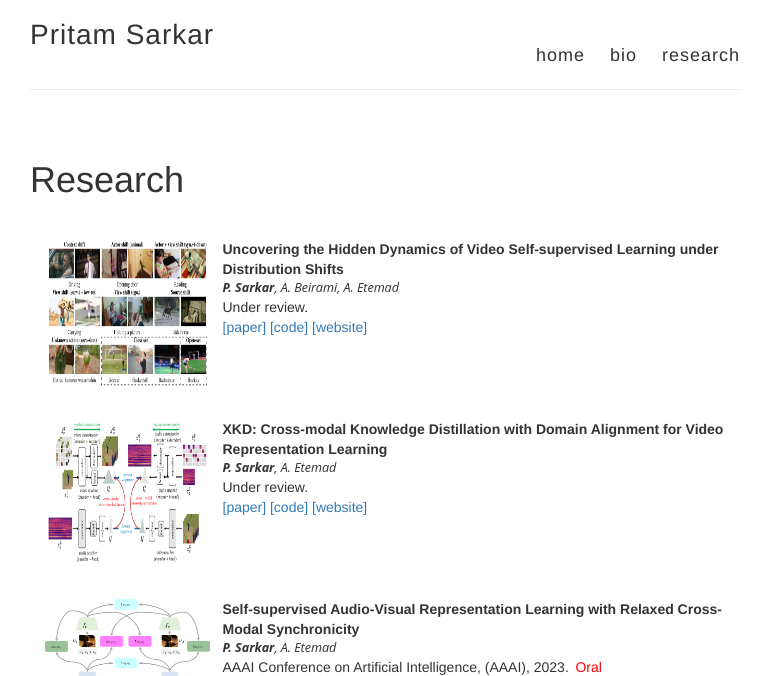
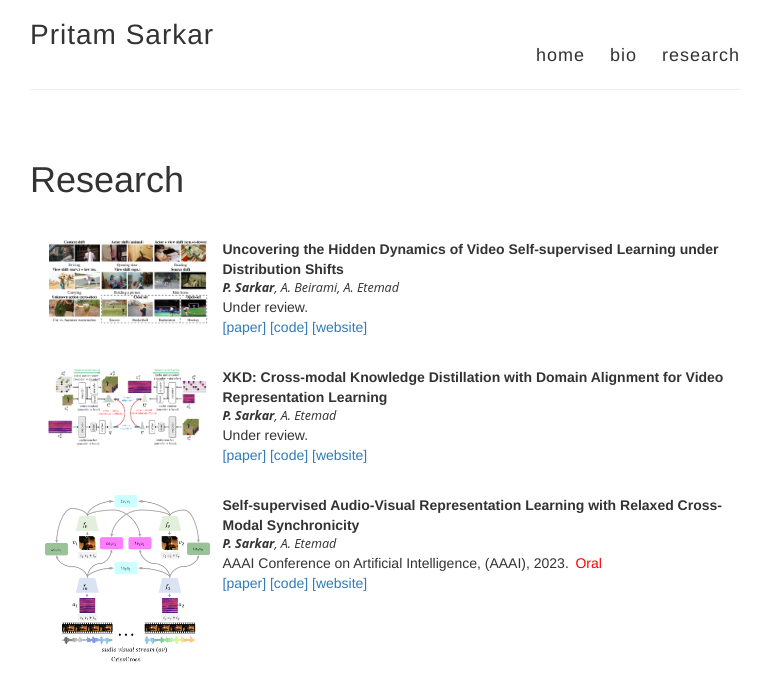
Before and after one commit to pritamqu/pritamqu.github.io, a Jekyll site: the page built from research.md, in a window 1280 px wide. Shown: the top 676 px of the page, without its empty margins (255-1024 px from the left). Built offline with Jekyll 4.4.1, drawn with Linux system fonts in a browser that asks for light colours; grey boxes are pictures that could not be loaded.

Commit message:
fixing stretch

```diff
--- a/research.md
+++ b/research.md
@@ -7,7 +7,7 @@ permalink: /research/
 <div class="container-fluid">
 	<div class="row pub-entry">
 		<div class="col-sm-3">
-			<a href="https://arxiv.org/abs/2211.13929"> <img class="pub-image" src="/assets/publications/ood_vssl.png" height="100%"> </a>
+			<a href="https://arxiv.org/abs/2211.13929"> <img class="pub-image" src="/assets/publications/ood_vssl.png" width="100%"> </a>
 		</div>
 		<div class="col-sm-9">
 			<div class="pub-title">
@@ -32,7 +32,7 @@ permalink: /research/
 <div class="container-fluid">
 	<div class="row pub-entry">
 		<div class="col-sm-3">
-			<a href="https://arxiv.org/abs/2211.13929"> <img class="pub-image" src="/assets/publications/xkd.png" height="100%"> </a>
+			<a href="https://arxiv.org/abs/2211.13929"> <img class="pub-image" src="/assets/publications/xkd.png" width="100%"> </a>
 		</div>
 		<div class="col-sm-9">
 			<div class="pub-title">
--- a/style.scss
+++ b/style.scss
@@ -296,7 +296,7 @@ footer {
 
 .pub-image {
     width: 165px;
-    height: 150px;
+    height: auto;
     max-height: auto;
     max-width: 165px;
     background: none;
```
